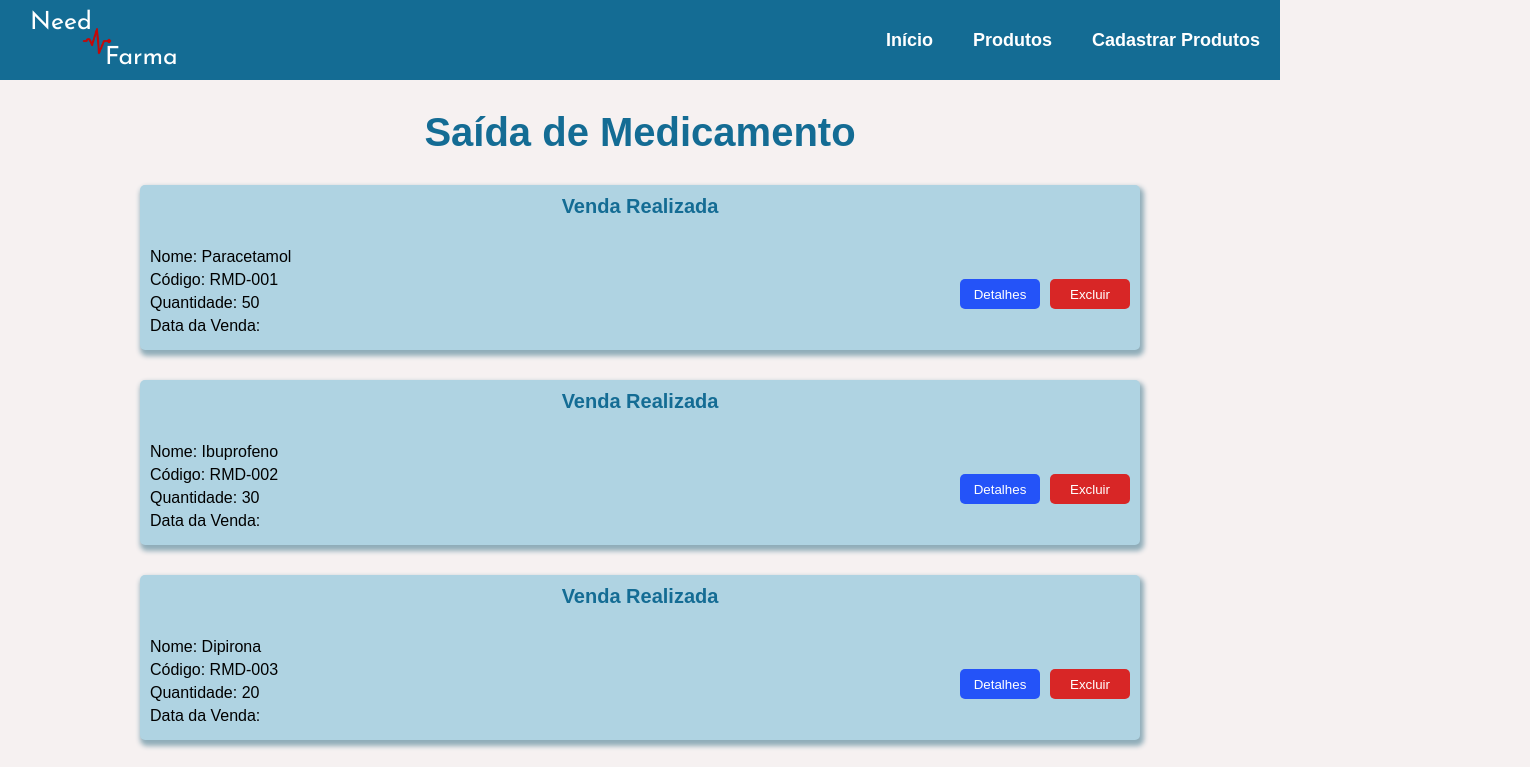
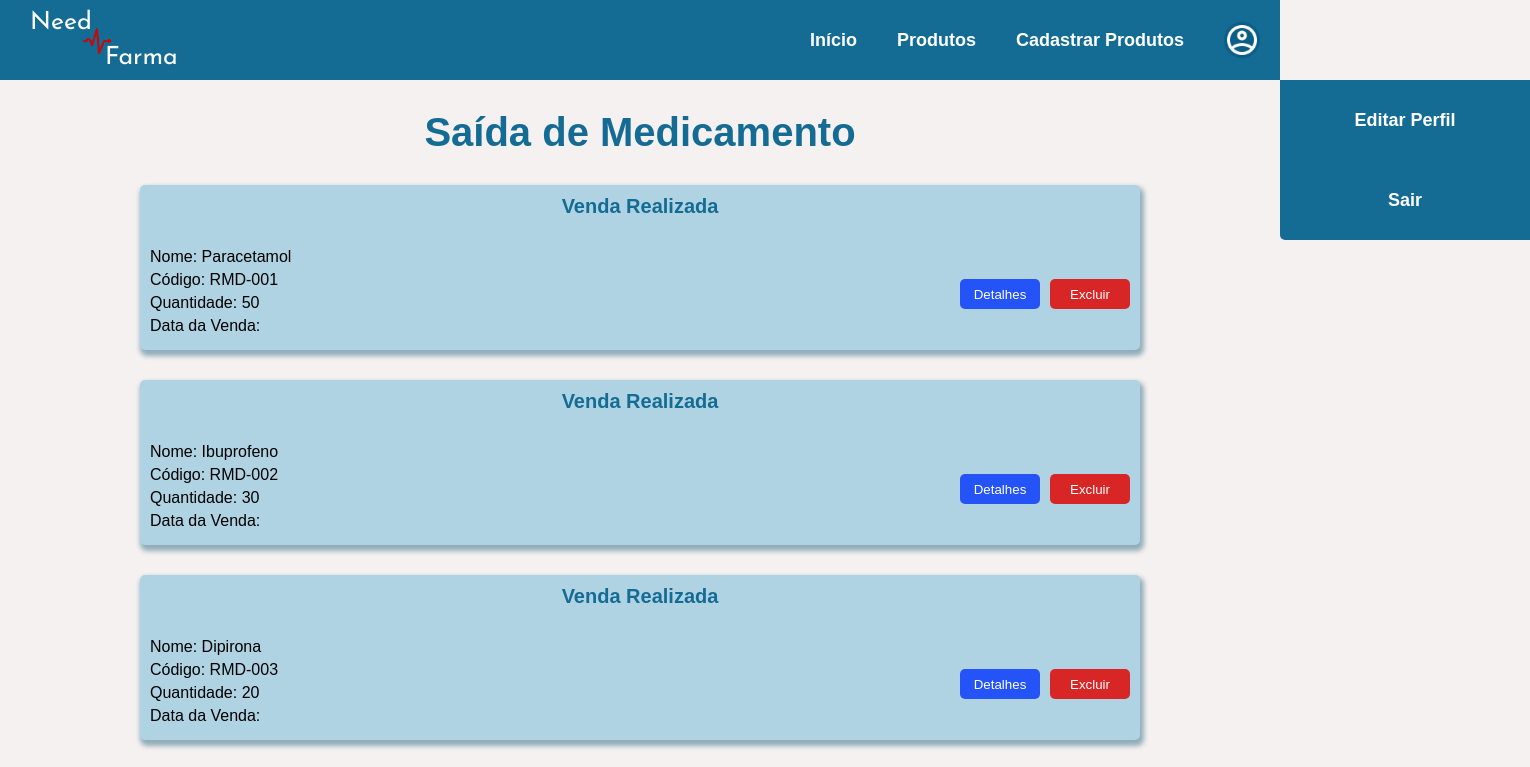
Before and after one commit to Edson-Silva-22/trabalho-de-back-end, a plain HTML site: page front-end/telas/Inicio.html in a window 1280 px wide. Shown: the top 767 px of the page, 1530 px wide, since content can reach past the window. Drawn offline with nearby package versions, Linux system fonts and the light colour scheme; a script that the page names is missing.

Commit message:
Adicionando funcionalidade de perfil no menu

```diff
--- a/front-end/telas/Inicio.html
+++ b/front-end/telas/Inicio.html
@@ -27,6 +27,7 @@
                 <span id="span2">Farma</span>
             </div>
 
+            <nav>
                 <ul ref="estilo">
                     <li>
                         <a href="./Inicio.html">Início</a>
@@ -37,11 +38,31 @@
                     <li>
                         <a href="./CadastrarProduto.html">Cadastrar Produtos</a>
                     </li>
+                    <li id="editarPerfil">
+                        <a href="">Editar Perfil</a>
+                    </li>
+                    <li id="sair">
+                        <a href="">Sair</a>
+                    </li>
                 </ul>
+
 
                 <img src="../img/icons8-menu-hambúrguer-50.png" alt="menu"
                 id="menuImg"
                 @click="toggle">
+
+                <img src="../img/icons8-usuário-homem-com-círculo-48.png" alt="img" id="perfilUser" @click="toggle">
+
+                <ul id="listaPerfil" ref="estilo2">
+                    <li id="editarPerfil2">
+                        <a href="">Editar Perfil</a>
+                    </li>
+                    <li id="sair2">
+                        <a href="">Sair</a>
+                    </li>
+                </ul>
+            </nav>
+
         </header>
 
 
--- a/front-end/telas/css/CadastrarProdutos.css
+++ b/front-end/telas/css/CadastrarProdutos.css
@@ -84,6 +84,45 @@ header #menuImg {
   margin-right: 2rem;
   cursor: pointer;
   display: none;
+}
+
+header nav{
+  display: flex;
+  align-items: center;
+}
+
+header #perfilUser{
+  margin-right: 2rem;
+  cursor: pointer;
+  border-radius: 50%;
+  width: 36px;
+  height: 36px;
+}
+
+header #perfilUser{
+  background-color: #0b5e85;
+}
+
+#editarPerfil, #sair{
+  display: none;
+}
+
+header #listaPerfil{
+  display: flex;
+  flex-direction: column;
+  padding: 0;
+  list-style: none;
+  font-size: 1.8rem;
+  font-family: Arial, Helvetica, sans-serif;
+  font-weight: 600;
+  position: absolute;
+  top: 8rem;
+  background-color: #146C94;
+  right: 0;
+  width: 25rem;
+  transform: translateX(100%);
+  border-radius: 0 0 0 5px;
+  transition: 0.5s;
 }
 
 /*Estilização do formulario de cadastro*/
@@ -174,7 +213,19 @@ main>form>a:hover {
     display: block;
   }
 
-  header>ul {
+  header #perfilUser{
+    display: none;
+  }
+
+  #editarPerfil2, #sair2{
+    display: none;
+  }
+
+  #editarPerfil, #sair{
+    display: block;
+  }
+
+  header > nav >ul {
     display: flex;
     flex-direction: column;
     padding: 0;
--- a/front-end/telas/css/Inicio.css
+++ b/front-end/telas/css/Inicio.css
@@ -86,6 +86,44 @@ header #menuImg{
   display: none;
 }
 
+header nav{
+  display: flex;
+  align-items: center;
+}
+
+header #perfilUser{
+  margin-right: 2rem;
+  cursor: pointer;
+  border-radius: 50%;
+  width: 36px;
+  height: 36px;
+}
+
+header #perfilUser{
+  background-color: #0b5e85;
+}
+
+#editarPerfil, #sair{
+  display: none;
+}
+
+header #listaPerfil{
+  display: flex;
+  flex-direction: column;
+  padding: 0;
+  list-style: none;
+  font-size: 1.8rem;
+  font-family: Arial, Helvetica, sans-serif;
+  font-weight: 600;
+  position: absolute;
+  top: 8rem;
+  background-color: #146C94;
+  right: 0;
+  width: 25rem;
+  transform: translateX(100%);
+  border-radius: 0 0 0 5px;
+  transition: 0.5s;
+}
 /*Estilização do formulario de cadastro*/
 
 main {
@@ -173,7 +211,19 @@ button{
     display: block;
   }
 
-  header>ul {
+  header #perfilUser{
+    display: none;
+  }
+
+  #editarPerfil2, #sair2{
+    display: none;
+  }
+
+  #editarPerfil, #sair{
+    display: block;
+  }
+
+  header > nav >ul {
     display: flex;
     flex-direction: column;
     padding: 0;
--- a/front-end/telas/css/Produtos.css
+++ b/front-end/telas/css/Produtos.css
@@ -84,6 +84,45 @@ header #menuImg{
     margin-right: 2rem;
     cursor: pointer;
     display: none;
+}
+
+header nav{
+    display: flex;
+    align-items: center;
+  }
+
+  header #perfilUser{
+    margin-right: 2rem;
+    cursor: pointer;
+    border-radius: 50%;
+    width: 36px;
+    height: 36px;
+  }
+
+  header #perfilUser{
+    background-color: #0b5e85;
+  }
+
+  #editarPerfil, #sair{
+    display: none;
+  }
+
+  header #listaPerfil{
+    display: flex;
+    flex-direction: column;
+    padding: 0;
+    list-style: none;
+    font-size: 1.8rem;
+    font-family: Arial, Helvetica, sans-serif;
+    font-weight: 600;
+    position: absolute;
+    top: 8rem;
+    background-color: #146C94;
+    right: 0;
+    width: 25rem;
+    transform: translateX(100%);
+    border-radius: 0 0 0 5px;
+    transition: 0.5s;
   }
 
 
@@ -266,7 +305,19 @@ header #menuImg{
       display: block;
     }
 
-    header>ul {
+    header #perfilUser{
+        display: none;
+    }
+
+    #editarPerfil2, #sair2{
+        display: none;
+    }
+
+    #editarPerfil, #sair{
+        display: block;
+    }
+
+    header > nav >ul {
         display: flex;
         flex-direction: column;
         padding: 0;
--- a/front-end/telas/js/cadastrarProduto.js
+++ b/front-end/telas/js/cadastrarProduto.js
@@ -5,17 +5,20 @@ createApp({
         const quantidade = ref(null)
         const codigo = ref(null)
         const estilo = ref(null)
+        const estilo2 = ref(null)
         let click = true
 
         //método que aciona o menu responsivo
         function toggle(){
             if(click == true){
                 estilo.value.classList.toggle('open')
+                estilo2.value.style.transform = "translate(0%)"
                 click = false
 
             }
             else{
                 estilo.value.classList.toggle('open')
+                estilo2.value.style.transform = "translate(100%)"
                 click = true
             }
         }
@@ -48,6 +51,7 @@ createApp({
             quantidade,
             codigo,
             estilo,
+            estilo2,
             toggle,
             store
         }
--- a/front-end/telas/js/inicio.js
+++ b/front-end/telas/js/inicio.js
@@ -2,6 +2,7 @@ const { createApp, ref, reactive } = Vue;
 createApp({
     setup(){
         const estilo = ref(null)
+        const estilo2 = ref(null)
         let click = true
         const remedios = ref([
             {
@@ -41,21 +42,22 @@ createApp({
         function toggle(){
             if(click == true){
                 estilo.value.classList.toggle('open')
+                estilo2.value.style.transform = "translate(0%)"
                 click = false
 
             }
             else{
                 estilo.value.classList.toggle('open')
+                estilo2.value.style.transform = "translate(100%)"
                 click = true
             }
         }
 
-
-
         return{
             remedios,
             estilo,
-            toggle
+            estilo2,
+            toggle,
         }
     }
 }).mount('#app')
--- a/front-end/telas/js/produtos.js
+++ b/front-end/telas/js/produtos.js
@@ -34,6 +34,7 @@ createApp({
             }
         ] */);
         const estilo = ref(null)
+        const estilo2 = ref(null)
         let click = true
         const buttonOpen = ref(null)
         const buttonClose = ref(null)
@@ -60,11 +61,13 @@ createApp({
         function toggle(){
             if(click == true){
                 estilo.value.classList.toggle('open')
+                estilo2.value.style.transform = "translate(0%)"
                 click = false
 
             }
             else{
                 estilo.value.classList.toggle('open')
+                estilo2.value.style.transform = "translate(100%)"
                 click = true
             }
         }
@@ -146,6 +149,7 @@ createApp({
             codigo,
             quantidade,
             estilo,
+            estilo2,
             toggle,
             mostrar,
             view,
```
Also changed, not shown: front-end/telas/CadastrarProduto.html (+21 -0 lines), front-end/telas/Produtos.html (+21 -0 lines), front-end/img/icons8-usuário-homem-com-círculo-48.png (added). Lines whose indentation alone changed are shown as unchanged.
